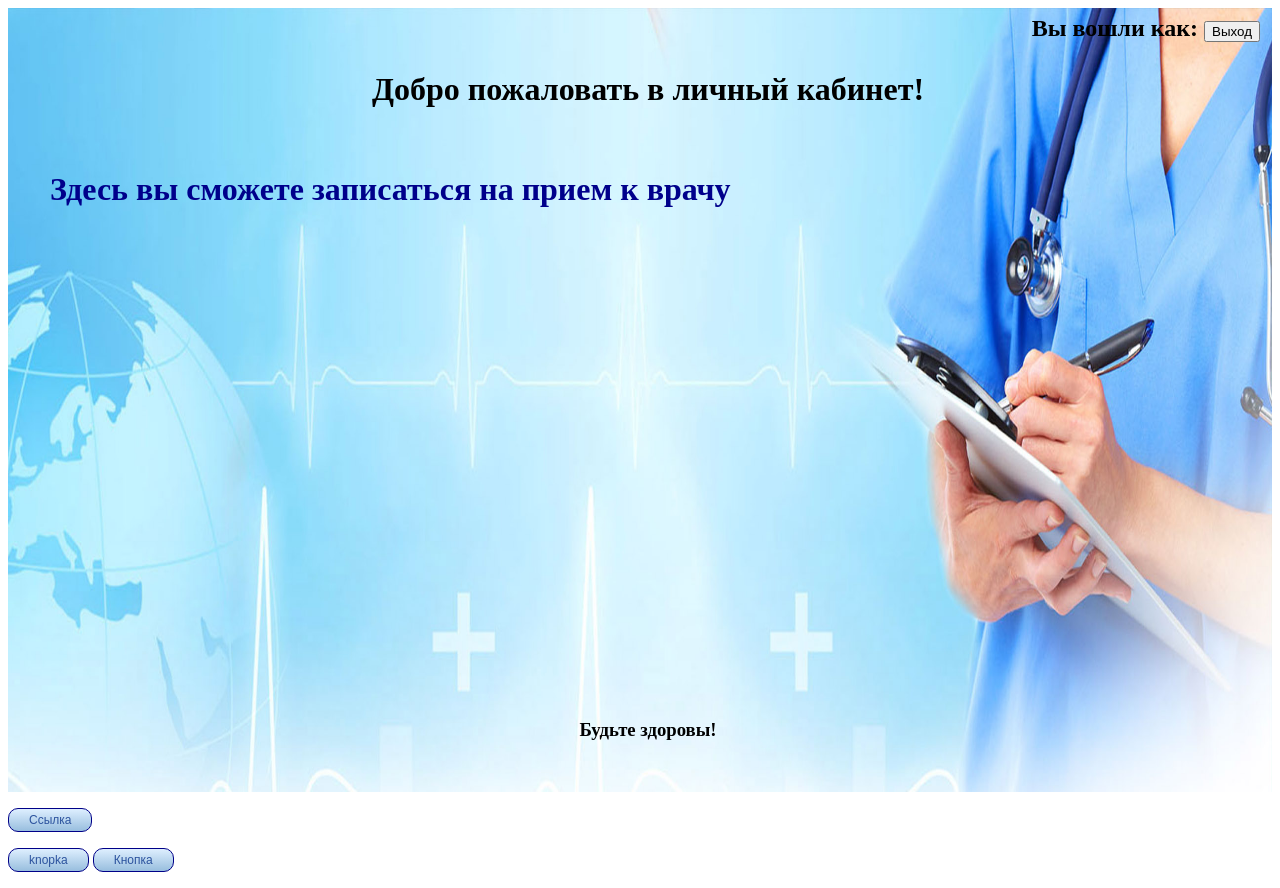
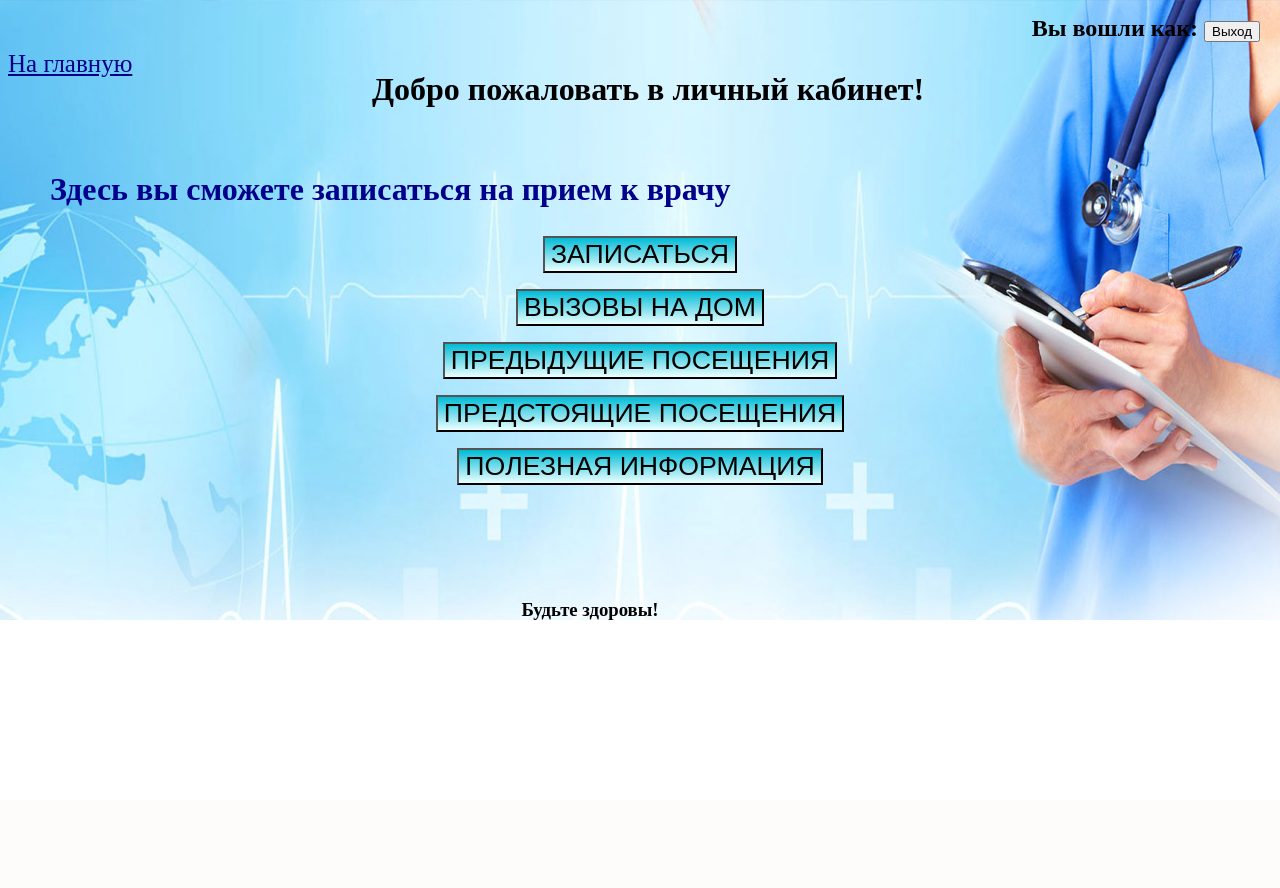
Before and after one commit to snegaa/hospital, a Django app: template all/templates/LK_klient.html in a window 1280 px wide. After the commit the page ends 620 px from the top, so only its background shows below. Run offline with Django 3.2, Linux system fonts and the light colour scheme; the template is opened without the code that fills it, so the values that code supplies are empty; parts of the project's set-up code (start-up, migrations or seed data) failed here and were passed over.

Commit message:
добить ссылки, описать формы людей через питон, сделать страницу записи(календарь)

```diff
--- a/all/templates/LK_klient.html
+++ b/all/templates/LK_klient.html
@@ -6,13 +6,27 @@
     <link rel = "stylesheet" href="style.css">
 </head>
 <body>
-<img id="images" src="{% static 'images/background.jpg' %}" alt=" ">
+
 <style type="text/css">
+
+#main_page
+    {
+        position: absolute;
+        top: 50px;
+        color: darkblue;
+        font-size: 25;
+
+    }
+
 #images
     {
-        width: 100%;
-        height: 100%;
+        position: absolute;
+        top: 0px;
+        left: 0px;
+        width: 1370px;
+        height: 620px;
     }
+
 .login
     {
         position: absolute;
@@ -47,80 +61,48 @@
     {
         text-align: center;
         position: absolute;
-        top: 700px;
+        top: 580px;
         width : 100%;
+        left: -50px;
+    }
+    .button_container
+    {
+        position: absolute;
+        width: 100%;
+        /*height:100%;*/
+        top: 0px;
+        left: 0px;
+        margin-top: 220px;
+        text-align: center;
+        vertical-align: middle;
+        border: 4px;
     }
 
-.design
+    .button_container input
     {
-        display: inline-block; /* Строчно-блочный элемент */
-        padding: 5px 20px; /* Добавляем поля */
-        text-decoration: none; /* Убираем подчёркивание у ссылки */
-        cursor: pointer; /* Курсор в виде руки */
-        background: #deefff; /* Фон для браузеров, не поддерживающих градиент */
-        /* Градиент */
-        background: -moz-linear-gradient(top, #deefff 0%, #98bede 100%);
-        background: -webkit-gradient(linear, left top, left bottom, color-stop(0%,#deefff), color-stop(100%,#98bede));
-        background: -webkit-linear-gradient(top, #deefff 0%,#98bede 100%);
-        background: -o-linear-gradient(top, #deefff 0%,#98bede 100%);
-        background: -ms-linear-gradient(top, #deefff 0%,#98bede 100%);
-        background: linear-gradient(top, #deefff 0%,#98bede 100%);
-        border-radius: 10px; /* Скругляем уголки */
-        border: 1px solid #008; /* Добавляем синюю рамку */
-        font: 12px/1 Arial, sans-serif; /* Рубленый шрифт */
-        color: #2c539e; /* Цвет текста и ссылки */
+        font-size: 20pt;
+        background: -webkit-gradient(linear, 0 0, 0 100%, from(#00BBD6), to(#EBFFFF));
     }
-.btn
-    {		//Задание общего стиля для кнопки
-	    height:30px;
-	    border-color:#c2e254 #9bb838 #9bb838 #c2e254;
-	    border-style:solid;
-    	border-width:1px;
-    	background:#c2e254;
-	    cursor:pointer;
-	}
-.btn:hover
-    {	//Стиль кнопки при новедении на него курсора
-	    border-color:#FFCC66 #FFFF99 #FFFF99 #FFCC66;
-	    border-style:solid;
-	    border-width:1px;
-	    background:#FFFF99;
-	}
-.btn:focus
-    {	//Стиль кнопки, когда она в фокусе
-    	background:#ddd;
-    	border-color:#ddd #333 #333 #ddd;
-    	border-style:solid;
-	    border-width:1px;
-	}
-.btn:active
-    {		//Стиль кнопки при нажатии
-	    background:#ff0000;
-	    border-color:#ddd #333 #333 #ddd;
-    	border-style:solid;
-	    border-width:1px;
-	}
-
 
 </style>
-
+<img id="images" src="{% static 'images/background.jpg' %}" alt=" ">
 <form class = "login" action="/logout/" method="POST">
     <label> <b> <font size="5"  > Вы вошли как: {{ user.first_name }} {{ user.last_name }} </font> </b></label>
     <input value="Выход" type="submit"/>
 </form>
 
+<a href="/main.html" id="main_page"> На главную  </a>
 <p>
     <h1 id="center_text"> Добро пожаловать в личный кабинет!  </h1>
 </p>
 <p> <h1 id="left_text"> Здесь вы сможете записаться на прием к врачу </h1> </p>
-
-<p><a href="zapis.html" class="design">Ссылка</a> </p>
-
-<form>
-<input type="button" value="knopka" class="design" onclick="/zapis.html/">
-      <button class="design">Кнопка</button>
-    </form>
-
+<div class="button_container">
+<form> <p> <input type="button" class="button1" value="ЗАПИСАТЬСЯ"> </p> </form>
+<form> <p> <input type="button" class="button2" value="ВЫЗОВЫ НА ДОМ"> </p> </form>
+<form> <p> <input type="button"  class="button3" value="ПРЕДЫДУЩИЕ ПОСЕЩЕНИЯ"> </p> </form>
+<form> <p> <input type="button"  class="button4" value="ПРЕДСТОЯЩИЕ ПОСЕЩЕНИЯ"> </p> </form>
+<form> <p> <input type="button"  class="button5" value="ПOЛЕЗНАЯ ИНФОРМАЦИЯ"> </p> </form>
+</div>
 
 
 <h3 id="budte_zdorovy"><b>Будьте здоровы!</b></h3>
```
Also changed, not shown: all/models.py (+4 -4 lines), all/templates/main.html (+10 -5 lines), all/migrations/0002_auto_20170408_2022.py (deleted), all/migrations/0003_auto_20170408_2031.py (deleted), all/migrations/__init__.py (deleted), db.sqlite3.
